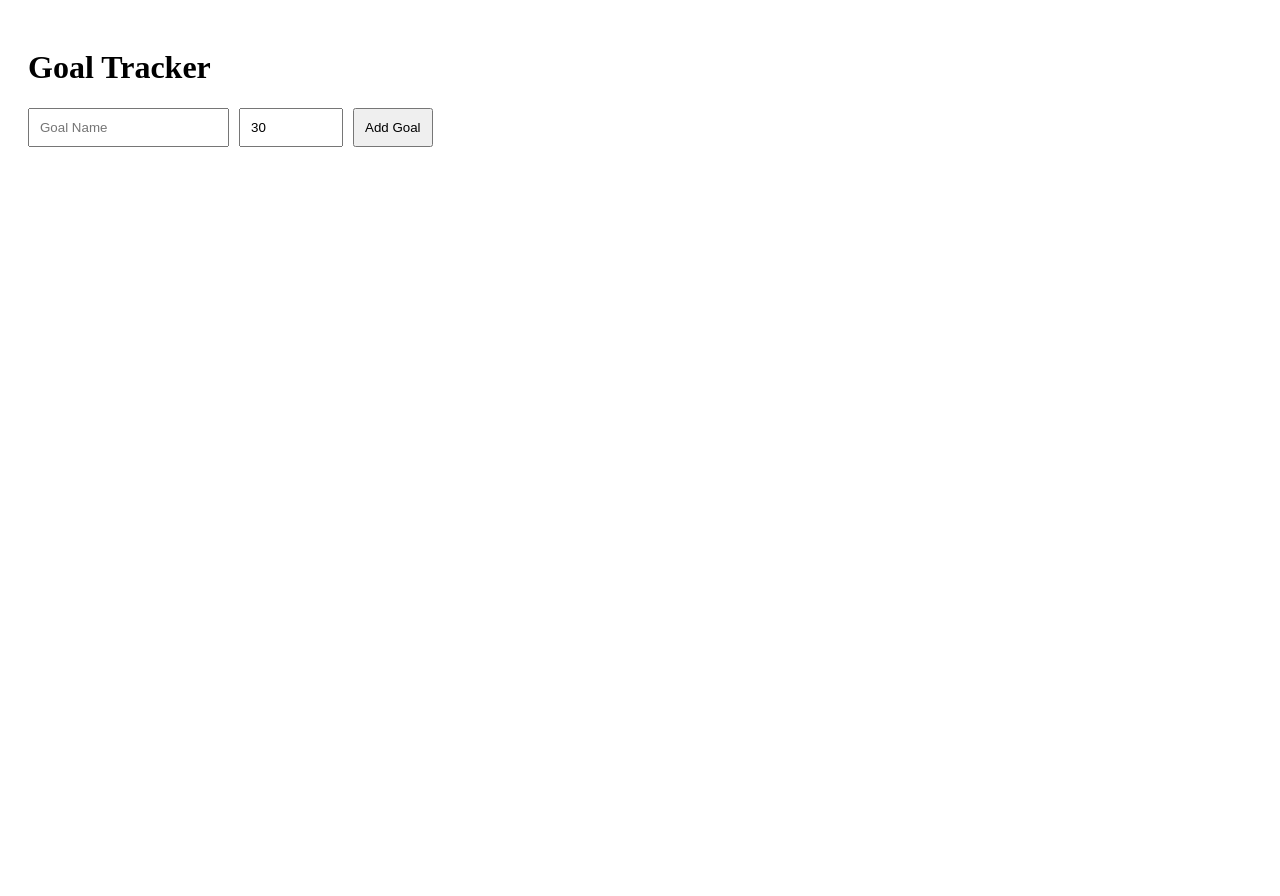
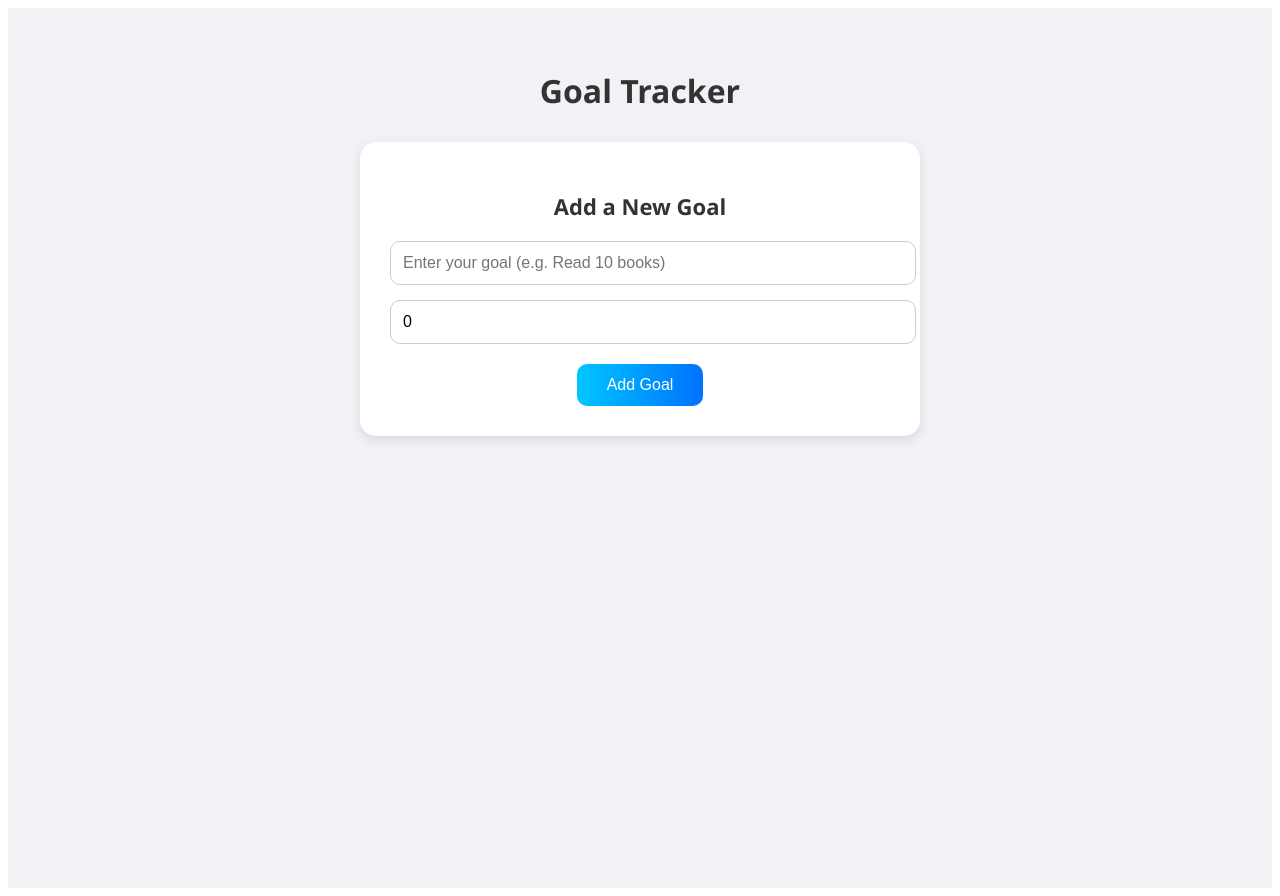
Before and after one commit to aiiotcenter/Nafise-Team-Interns, a Next.js app: page / in a window 1280 px wide. Before the commit the page ends 800 px from the top, so only its background shows below. Built offline with nearby package versions, Linux system fonts and the light colour scheme.

Commit message:
✨ Update goal tracking UI and logic: calendar styling, progress bar, delete goal feature

```diff
--- a/src/app/page.tsx
+++ b/src/app/page.tsx
@@ -1,6 +1,7 @@
 "use client";
 import React, { useEffect, useState } from "react";
 import GoalList from "../components/GoalList/GoalList";
+import GoalForm from "../components/GoalForm/GoalForm";
 
 interface Goal {
   id: number;
@@ -13,8 +14,6 @@ interface Goal {
 
 const HomePage = () => {
   const [goals, setGoals] = useState<Goal[]>([]);
-  const [goalName, setGoalName] = useState<string>("");
-  const [goalDays, setGoalDays] = useState<number>(30);
 
   useEffect(() => {
     const storedGoals = localStorage.getItem("goals");
@@ -23,11 +22,11 @@ const HomePage = () => {
     }
   }, []);
 
-  const handleAddGoal = () => {
+  const handleAddGoal = (name: string, days: number) => {
     const newGoal: Goal = {
       id: Date.now(),
-      name: goalName,
-      days: goalDays,
+      name,
+      days,
       completedDays: 0,
       color: getRandomColor(),
       history: [],
@@ -36,49 +35,31 @@ const HomePage = () => {
     setGoals(updatedGoals);
     localStorage.setItem("goals", JSON.stringify(updatedGoals));
     localStorage.setItem(`goal-${newGoal.id}-data`, JSON.stringify(newGoal));
-    setGoalName("");
-    setGoalDays(30);
+    localStorage.setItem(`goal-${newGoal.id}-calendar`, JSON.stringify({}));
   };
 
-  const getRandomColor = (): string => {
-    const colors = ["#f44336", "#4caf50", "#2196f3", "#ff9800", "#9c27b0"];
+  const getRandomColor = () => {
+    const colors = ["#ff6b6b", "#6bc5ff", "#ffd166", "#06d6a0", "#a29bfe"];
     return colors[Math.floor(Math.random() * colors.length)];
   };
 
-  useEffect(() => {
-    const interval = setInterval(() => {
-      const updated = localStorage.getItem("goals");
-      if (updated) {
-        setGoals(JSON.parse(updated));
-      }
-    }, 1000);
-    return () => clearInterval(interval);
-  }, []);
-
   return (
-    <div style={{ padding: 20 }}>
-      <h1>Goal Tracker</h1>
-      <div style={{ marginBottom: 20 }}>
-        <input
-          type="text"
-          placeholder="Goal Name"
-          value={goalName}
-          onChange={(e) => setGoalName(e.target.value)}
-          style={{ padding: 10, marginRight: 10 }}
-        />
-        <input
-          type="number"
-          placeholder="Number of Days"
-          value={goalDays}
-          onChange={(e) => setGoalDays(parseInt(e.target.value))}
-          style={{ padding: 10, width: 80, marginRight: 10 }}
-        />
-        <button onClick={handleAddGoal} style={{ padding: 10 }}>
-          Add Goal
-        </button>
+    <main
+      style={{
+        backgroundColor: "#f0f2f5",
+        minHeight: "100vh",
+        padding: "40px 20px",
+        fontFamily: "'Segoe UI', Tahoma, Geneva, Verdana, sans-serif",
+      }}
+    >
+      <h1 style={{ textAlign: "center", fontSize: "32px", marginBottom: "30px", color: "#333" }}>
+        Goal Tracker
+      </h1>
+      <GoalForm onAdd={handleAddGoal} />
+      <div style={{ maxWidth: "800px", margin: "40px auto 0 auto" }}>
+        <GoalList goals={goals} setGoals={setGoals} />
       </div>
-      <GoalList goals={goals} setGoals={setGoals} />
-    </div>
+    </main>
   );
 };
 
--- a/src/components/GoalForm/GoalForm.tsx
+++ b/src/components/GoalForm/GoalForm.tsx
@@ -1,71 +1,90 @@
 "use client";
 import React, { useState } from "react";
 
-type GoalFormProps = {
-  onAddGoal: (goalName: string, totalDays: number) => void;
-};
+interface GoalFormProps {
+  onAdd: (name: string, days: number) => void;
+}
 
-const GoalForm: React.FC<GoalFormProps> = ({ onAddGoal }) => {
-  const [goal, setGoal] = useState("");
-  const [days, setDays] = useState("");
+const GoalForm: React.FC<GoalFormProps> = ({ onAdd }) => {
+  const [goalName, setGoalName] = useState("");
+  const [goalDays, setGoalDays] = useState<number>(0);
 
-  const handleSubmit = (e: React.FormEvent) => {
-    e.preventDefault();
-
-    if (!goal || !days) {
-      alert("Please enter a goal name and number of days.");
-      return;
+  const handleAddGoal = () => {
+    if (goalName && goalDays > 0) {
+      onAdd(goalName, goalDays);
+      setGoalName("");
+      setGoalDays(0);
+    } else {
+      alert("Please enter a valid goal name and number of days.");
     }
-
-    onAddGoal(goal, parseInt(days));
-    setGoal("");
-    setDays("");
   };
 
   return (
-    <form onSubmit={handleSubmit} style={{ marginBottom: "20px" }}>
+    <div
+      style={{
+        backgroundColor: "#fff",
+        padding: "30px",
+        borderRadius: "16px",
+        boxShadow: "0 4px 12px rgba(0,0,0,0.1)",
+        maxWidth: "500px",
+        margin: "30px auto",
+        textAlign: "center",
+      }}
+    >
+      <h2
+        style={{
+          fontSize: "22px",
+          marginBottom: "20px",
+          fontWeight: "bold",
+          color: "#333",
+        }}
+      >
+        Add a New Goal
+      </h2>
       <input
         type="text"
-        placeholder="Goal Name"
-        value={goal}
-        onChange={(e) => setGoal(e.target.value)}
-        required
+        placeholder="Enter your goal (e.g. Read 10 books)"
+        value={goalName}
+        onChange={(e) => setGoalName(e.target.value)}
         style={{
-          padding: "10px",
-          width: "60%",
-          marginRight: "10px",
+          padding: "12px",
+          width: "100%",
+          marginBottom: "15px",
+          borderRadius: "10px",
           border: "1px solid #ccc",
-          borderRadius: "5px",
+          fontSize: "16px",
         }}
       />
       <input
         type="number"
-        placeholder="Days"
-        value={days}
-        onChange={(e) => setDays(e.target.value)}
-        required
+        placeholder="Number of days"
+        value={goalDays}
+        onChange={(e) => setGoalDays(Number(e.target.value))}
         style={{
-          padding: "10px",
-          width: "20%",
-          marginRight: "10px",
+          padding: "12px",
+          width: "100%",
+          marginBottom: "20px",
+          borderRadius: "10px",
           border: "1px solid #ccc",
-          borderRadius: "5px",
+          fontSize: "16px",
         }}
       />
       <button
-        type="submit"
+        onClick={handleAddGoal}
         style={{
-          padding: "10px 15px",
-          backgroundColor: "#28a745",
+          padding: "12px 30px",
+          background: "linear-gradient(to right, #00c6ff, #0072ff)",
           color: "#fff",
+          fontSize: "16px",
           border: "none",
-          borderRadius: "5px",
+          borderRadius: "10px",
           cursor: "pointer",
+          transition: "0.3s",
         }}
       >
         Add Goal
       </button>
-    </form>
+    </div>
   );
 };
 
--- a/src/components/GoalItem/GoalItem.tsx
+++ b/src/components/GoalItem/GoalItem.tsx
@@ -3,7 +3,7 @@ import React from "react";
 import { useRouter } from "next/navigation";
 import ProgressBar from "../ProgressBar/ProgressBar";
 
-type GoalProps = {
+interface GoalProps {
   goal: {
     id: number;
     name: string;
@@ -13,7 +13,7 @@ type GoalProps = {
     history: { date: string; status: "✔" | "❌" }[];
   };
   onDelete: (id: number) => void;
-};
+}
 
 const GoalItem: React.FC<GoalProps> = ({ goal, onDelete }) => {
   const router = useRouter();
@@ -23,57 +23,62 @@ const GoalItem: React.FC<GoalProps> = ({ goal, onDelete }) => {
   return (
     <div
       style={{
-        background: "#ffffff",
-        border: `3px solid ${goal.color}`,
-        padding: "15px",
+        background: goal.color,
+        padding: "20px",
         marginBottom: "16px",
-        borderRadius: "10px",
-        boxShadow: "0 4px 12px rgba(0, 0, 0, 0.1)",
+        borderRadius: "16px",
+        boxShadow: "0 6px 16px rgba(0, 0, 0, 0.15)",
         transition: "0.3s ease",
-        textAlign: "left",
         position: "relative",
+        color: "#fff",
       }}
     >
-      {/* Delete button */}
+      {/* Delete Button */}
       <button
         onClick={() => onDelete(goal.id)}
         style={{
           position: "absolute",
-          top: "10px",
-          right: "10px",
-          background: "transparent",
+          top: "12px",
+          right: "12px",
+          background: "rgba(255, 255, 255, 0.2)",
+          color: "#fff",
           border: "none",
-          fontSize: "18px",
+          borderRadius: "50%",
+          width: "32px",
+          height: "32px",
           cursor: "pointer",
-          color: "#999",
+          fontWeight: "bold",
         }}
-        title="Delete Goal"
       >
-        ✖
+        ×
       </button>
 
-      <h3 style={{ marginBottom: "8px", color: "#333" }}>{goal.name}</h3>
+      {/* Goal Name */}
+      <h3 style={{ fontSize: "1.4rem", marginBottom: "10px" }}>{goal.name}</h3>
 
-      <ProgressBar progress={completionRate} color={goal.color} />
+      {/* Progress Bar */}
+      <ProgressBar progress={completionRate} color="#fff" />
 
-      <p style={{ fontSize: "0.9rem", color: "#555", marginTop: "10px" }}>
+      {/* Completion Info */}
+      <p style={{ marginTop: "8px", fontSize: "0.95rem" }}>
         {goal.completedDays} / {goal.days} days completed (<strong>{completionRate}%</strong>)
       </p>
 
-      <div style={{ display: "flex", gap: "5px", marginTop: "10px" }}>
+      {/* Last 5 Days */}
+      <div style={{ display: "flex", gap: "6px", marginTop: "12px" }}>
         {last5Days.map((day, index) => (
           <div
             key={index}
             style={{
-              width: "25px",
-              height: "25px",
-              backgroundColor: day.status === "✔" ? goal.color : "#fff",
-              border: `2px solid ${goal.color}`,
+              width: "28px",
+              height: "28px",
+              backgroundColor: day.status === "✔" ? "#ffffff" : "transparent",
+              border: `2px solid #fff`,
               borderRadius: "50%",
               textAlign: "center",
-              lineHeight: "25px",
+              lineHeight: "28px",
               fontWeight: "bold",
-              color: day.status === "✔" ? "#fff" : goal.color,
+              color: day.status === "✔" ? goal.color : "#fff",
             }}
           >
             {day.status}
@@ -81,17 +86,19 @@ const GoalItem: React.FC<GoalProps> = ({ goal, onDelete }) => {
         ))}
       </div>
 
+      {/* Open Calendar Button */}
       <button
         onClick={() => router.push(`/calendar/${goal.id}`)}
         style={{
-          marginTop: "10px",
-          padding: "10px 15px",
-          backgroundColor: goal.color,
-          color: "#fff",
+          marginTop: "16px",
+          padding: "10px 20px",
+          backgroundColor: "#ffffff",
+          color: goal.color,
           border: "none",
-          borderRadius: "5px",
+          borderRadius: "10px",
+          fontWeight: "bold",
           cursor: "pointer",
-          fontWeight: "bold",
+          fontSize: "15px",
         }}
       >
         Open Calendar
--- a/src/components/GoalList/GoalList.tsx
+++ b/src/components/GoalList/GoalList.tsx
@@ -1,44 +1,36 @@
 "use client";
-import React, { useEffect } from "react";
+import React from "react";
 import GoalItem from "../GoalItem/GoalItem";
 
-type Goal = {
+interface Goal {
   id: number;
   name: string;
   days: number;
   completedDays: number;
   color: string;
   history: { date: string; status: "✔" | "❌" }[];
-};
+}
 
-type GoalListProps = {
+interface GoalListProps {
   goals: Goal[];
-  setGoals: (goals: Goal[]) => void;
-};
+  setGoals: React.Dispatch<React.SetStateAction<Goal[]>>;
+}
 
 const GoalList: React.FC<GoalListProps> = ({ goals, setGoals }) => {
-  useEffect(() => {
-    const interval = setInterval(() => {
-      const storedGoals = localStorage.getItem("goals");
-      if (storedGoals) {
-        setGoals(JSON.parse(storedGoals));
-      }
-    }, 1000);
-    return () => clearInterval(interval);
-  }, [setGoals]);
-
   const handleDelete = (id: number) => {
     const updatedGoals = goals.filter((goal) => goal.id !== id);
     setGoals(updatedGoals);
     localStorage.setItem("goals", JSON.stringify(updatedGoals));
-    localStorage.removeItem(`goal-${id}-calendar`);
-    localStorage.removeItem(`goal-${id}-data`);
   };
 
   return (
     <div>
       {goals.map((goal) => (
-        <GoalItem key={goal.id} goal={goal} onDelete={handleDelete} />
+        <GoalItem
+          key={goal.id}
+          goal={goal}
+          onDelete={handleDelete}
+        />
       ))}
     </div>
   );
```
Also changed, not shown: src/app/calendar/[goalId]/page.tsx (+46 -46 lines).
